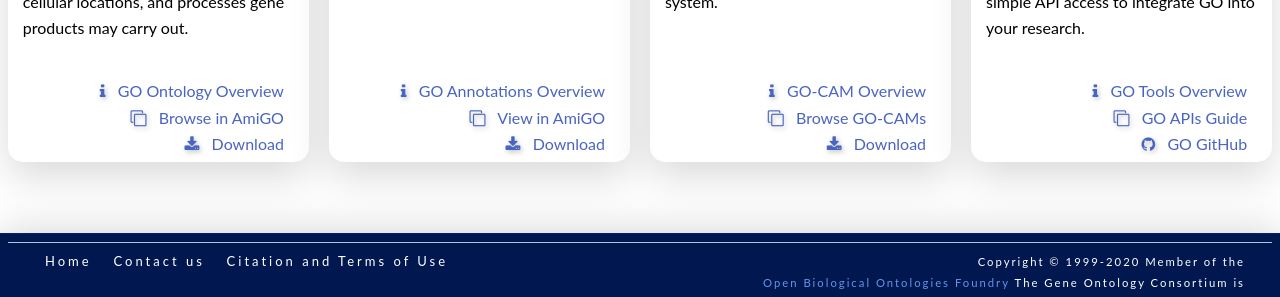
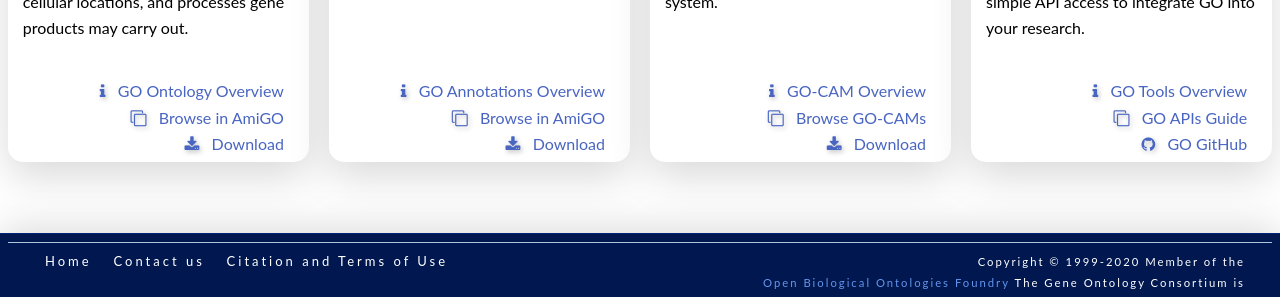
Before and after one commit to geneontology/geneontology.github.io, a Jekyll site: the page built from index.html, in a window 1280 px wide and 1329 px high. Shown: the part 984-1281 px from the top of the window. Built offline with Jekyll 4.4.1, drawn with Linux system fonts in a browser that asks for light colours; nearby versions of some CDN libraries.

Commit message:
Update index.html

```diff
--- a/index.html
+++ b/index.html
@@ -364,7 +364,7 @@ layout: default
 					</div>
 					<div>
 						<a href="http://amigo.geneontology.org/amigo/search/annotation" class="card__link" target="blank">
-							<i class="fa fa-clone"></i> &nbsp; View in AmiGO</a>
+							<i class="fa fa-clone"></i> &nbsp; Browse in AmiGO</a>
 					</div>
 					<div>
 						<a href="/docs/download-go-annotations/" class="card__link" target="blank">
```
